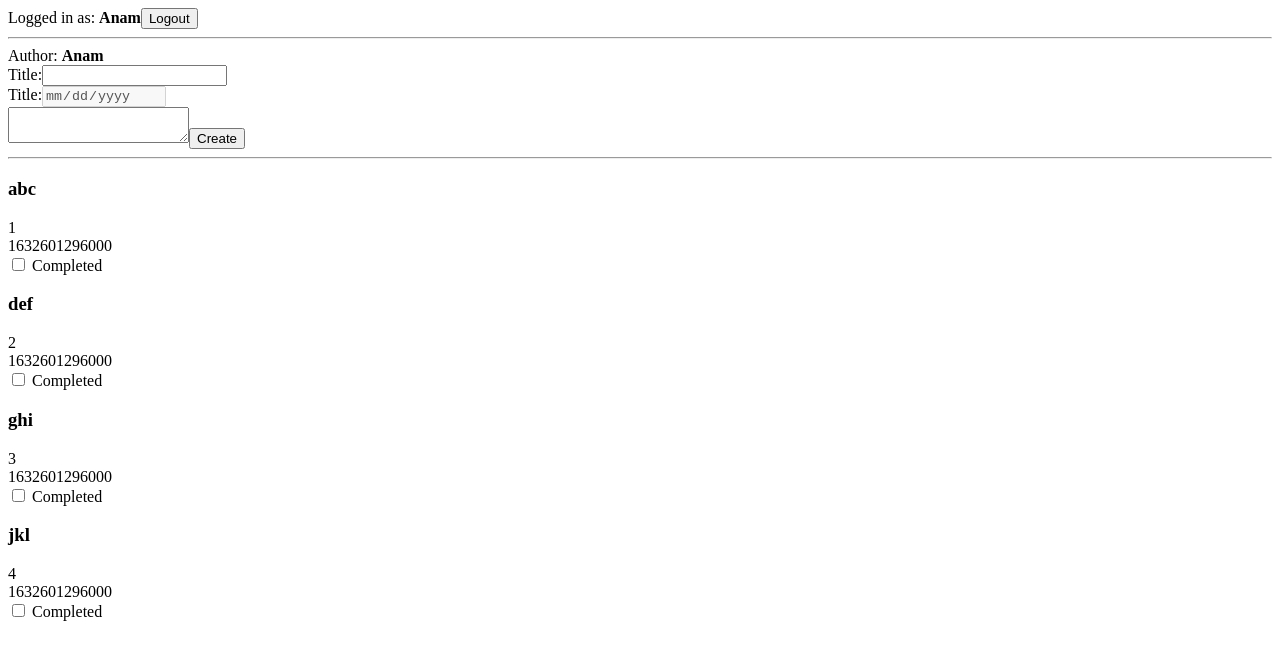
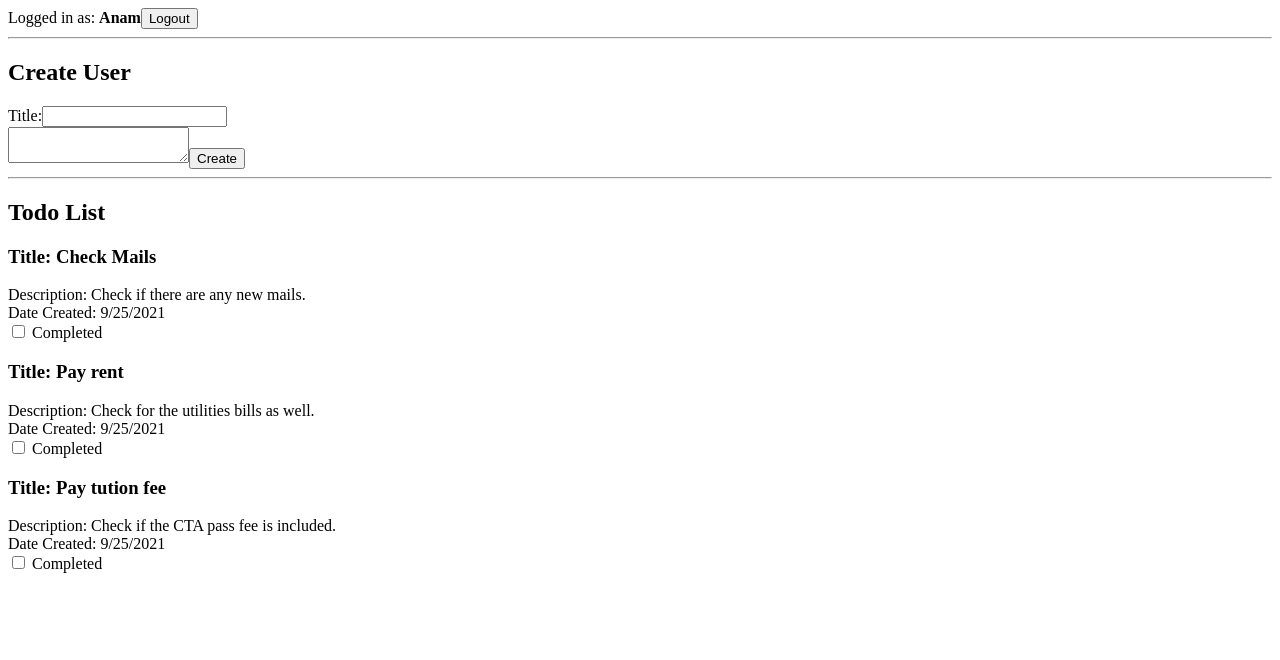
Before and after one commit to ashaik16/CSC436, a React (Create React App) app in the folder todoapp/: page / in a window 1280 px wide. Shown: the top 660 px of the page. Built offline with nearby package versions, Linux system fonts and the light colour scheme.

Commit message:
Added the list feature and the Todo item is getting added to the list

```diff
--- a/todoapp/src/App.js
+++ b/todoapp/src/App.js
@@ -1,36 +1,40 @@
 import UserBar from "./User/UserBar";
 import CreateTodo from "./Todo/CreateTodo";
 import TodoList from "./Todo/TodoList";
+import { useState } from "react";
 function App() {
-  const todoList = [
+  const dummyTodoList = [
     {
-      title: "abc",
-      description: "1",
-      dateCreated: Date.now(),
+      id: Math.random(),
+      title: "Check Mails",
+      description: "Check if there are any new mails.",
+      dateCreated: new Date().toLocaleDateString(),
     },
     {
-      title: "def",
-      description: "2",
-      dateCreated: Date.now(),
+      id: Math.random(),
+      title: "Pay rent",
+      description: "Check for the utilities bills as well.",
+      dateCreated: new Date().toLocaleDateString(),
     },
     {
-      title: "ghi",
-      description: "3",
-      dateCreated: Date.now(),
-    },
-    {
-      title: "jkl",
-      description: "4",
-      dateCreated: Date.now(),
+      id: Math.random(),
+      title: "Pay tution fee",
+      description: "Check if the CTA pass fee is included.",
+      dateCreated: new Date().toLocaleDateString(),
     },
   ];
+  const [todoList, setTodoList] = useState(dummyTodoList);
   const user = "Anam";
-
+  function onSubmitHandler(createdTodoObject) {
+    setTodoList((previousTodoList) => {
+      return [createdTodoObject, ...previousTodoList];
+    });
+  }
   return (
     <div>
       <UserBar user={user} />
       <hr />
-      <CreateTodo user={user} />
+      <CreateTodo user={user} onSubmit={onSubmitHandler} />
       <hr />
       <TodoList todoList={todoList} />
     </div>
--- a/todoapp/src/Todo/CreateTodo.js
+++ b/todoapp/src/Todo/CreateTodo.js
@@ -1,32 +1,51 @@
 import React, { useState } from "react";
-export default function CreateTodo({ user }) {
-  const [dateCreated, setDateCreated] = useState(new Date());
-  function handleCreatedTodo() {
-    const date = new Date().toLocaleDateString();
-    const time = new Date().toLocaleTimeString();
-    setDateCreated(`${date} ${time}`);
+
+export default function CreateTodo(props) {
+  const [description, setDescription] = useState("");
+  const [title, setTitle] = useState("");
+
+  function handleOnSubmit(event) {
+    event.preventDefault();
+    const createTodoJson = {
+      title: title,
+      description: description,
+      dateCreated: new Date().toLocaleDateString(),
+      id: Math.random(),
+    };
+
+    console.log(createTodoJson);
+    props.onSubmit(createTodoJson);
   }
+  function titleHandler(event) {
+    setTitle(event.target.value);
+  }
+  function descriptionHandler(event) {
+    setDescription(event.target.value);
+  }
+
   return (
-    <form onSubmit={(e) => e.preventDefault()}>
+    <form onSubmit={handleOnSubmit}>
       <div>
-        Author: <b>{user}</b>
+        <h2>Create User</h2>
       </div>
       <div>
         <label htmlFor="title">Title:</label>
-        <input type="text" name="title" id="title" required />
-      </div>
-      <div>
-        <label htmlFor="dateCreated">Title:</label>
         <input
-          type="date"
-          name="dateCreated"
-          id="dateCreated"
-          onChange={handleCreatedTodo}
-          value={dateCreated}
-          disabled={true}
+          type="text"
+          name="title"
+          id="title"
+          onChange={titleHandler}
+          value={title}
+          required
         />
       </div>
-      <textarea name="description" id="description" />
+
+      <textarea
+        name="description"
+        id="description"
+        onChange={descriptionHandler}
+        value={description}
+      />
       <input type="submit" value="Create" />
     </form>
   );
--- a/todoapp/src/Todo/Todo.js
+++ b/todoapp/src/Todo/Todo.js
@@ -3,6 +3,7 @@ import React, { useState } from "react";
 export default function Todo({ title, description, dateCreated }) {
   const [isCompleted, setIsCompleted] = useState("");
   const [dateCompleted, setDateCompleted] = useState("");
+
   function handleCompletedTodo() {
     if (!isCompleted) {
       setIsCompleted(true);
@@ -13,9 +14,9 @@ export default function Todo({ title, description, dateCreated }) {
   }
   return (
     <div>
-      <h3>{title}</h3>
-      <div>{description}</div>
-      <div>{dateCreated}</div>
+      <h3>{`Title: ${title}`}</h3>
+      <div>{`Description: ${description}`}</div>
+      <div>{`Date Created: ${dateCreated}`}</div>
       <div>
         <input
           type="checkbox"
--- a/todoapp/src/Todo/TodoList.js
+++ b/todoapp/src/Todo/TodoList.js
@@ -4,8 +4,14 @@ import Todo from "./Todo";
 export default function TodoList({ todoList = [] }) {
   return (
     <div>
-      {todoList.map((p) => (
-        <Todo key={Math.random()} {...p} />
+      <h2>Todo List</h2>
+      {todoList.map((todoItem) => (
+        <Todo
+          key={todoItem.id}
+          title={todoItem.title}
+          description={todoItem.description}
+          dateCreated={todoItem.dateCreated}
+        />
       ))}
     </div>
   );
```
